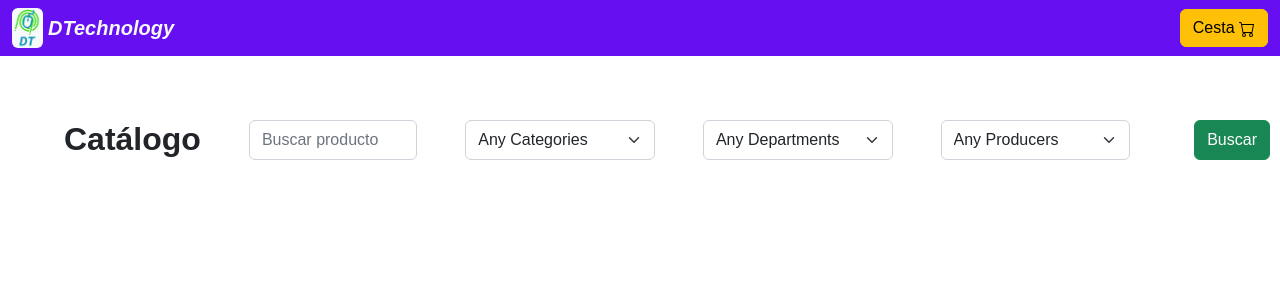
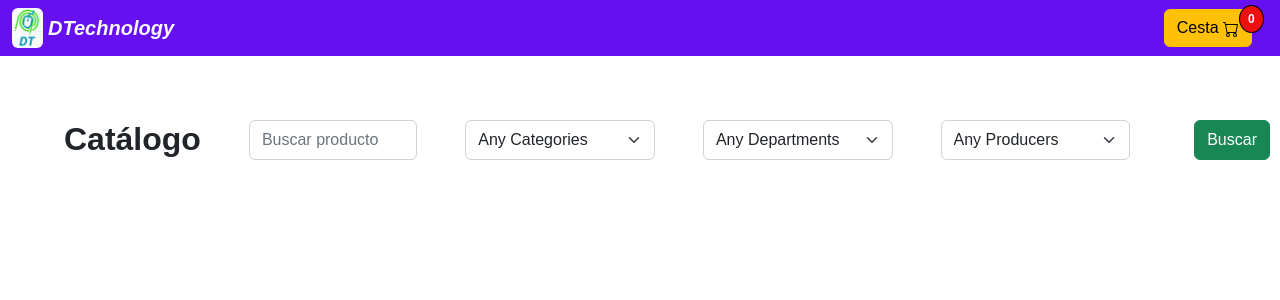
Before and after one commit to TomasCB24/DTechnology, a Django app: page / in a window 1280 px wide. Shown: the top 300 px of the page. Run offline with Django 4.2, Linux system fonts and the light colour scheme; data that the repository does not hold is empty; parts of the project's set-up code (start-up, migrations or seed data) failed here and were passed over.

Commit message:
feat(#016): Added support to check the status of the shopping cart from anywhere

```diff
--- a/DTechnology/views.py
+++ b/DTechnology/views.py
@@ -11,6 +11,16 @@ from Marketplace.models import Product, CATEGORY_CHOICES, DEPARTMENT_CHOICES, PR
 def index(request):
     return render(request, 'base_INDEX.html')
 
+def get_cart_counter(request):
+    if 'nonuser' in request.session:
+        order_products = OrderProduct.objects.filter(session_id=request.session['nonuser'])
+        cart_counter = 0
+        for order_product in order_products:
+            cart_counter += order_product.quantity
+        return cart_counter
+    else:
+        return 0
+
 def cart(request):
 
     product_orders = OrderProduct.objects.filter(session_id=request.session['nonuser'])
@@ -19,7 +29,7 @@ def cart(request):
     for product_order in product_orders:
         total_price += product_order.get_final_price()
 
-    return render(request, 'base_CART.html', {'products': product_orders, 'total_price': total_price})
+    return render(request, 'base_CART.html', {'products': product_orders, 'total_price': total_price, 'cart_counter': get_cart_counter(request)})
 
 def reduce_product_quantity(request, id):
     product = OrderProduct.objects.get(id=id)
@@ -75,8 +85,11 @@ def home(request):
             'active_cat': active_category,
             'active_dep': active_department,
             'active_prod': active_producer,
-            'listOfList': products}
+            'listOfList': products,
+            'cart_counter': get_cart_counter(request)
+            }
         )
+
 
 def add_to_cart(request,product_id, quantity):
 
--- a/static/styles/main.css
+++ b/static/styles/main.css
@@ -89,6 +89,24 @@ select {
   font: inherit;
 }
 
+#cart-btn {
+  margin: 0 1rem;
+}
+
+.cart-counter {
+  position: absolute;
+  width: 25px;
+  top: 0.3rem;
+  right: 1rem;
+  background-color: #ee0f0f;
+  border: 1px solid black;
+  border-radius: 50%;
+  color: rgb(255, 255, 255);
+  padding: 0.25rem 0.5rem;
+  font-size: 0.75rem;
+  font-weight: 700;
+}
+
 /* Remove all animations, transitions and smooth scroll for people that prefer not to see them */
 @media (prefers-reduced-motion: reduce) {
   html:focus-within {
--- a/templates/components/navbar.html
+++ b/templates/components/navbar.html
@@ -9,6 +9,7 @@
       </div>
       <div class="pc-screen">
         {% include "components/shopping_cart.html" %}
+        <span class="cart-counter">{{ cart_counter }}</span>
       </div>
 
     </div>
--- a/templates/components/shopping_cart.html
+++ b/templates/components/shopping_cart.html
@@ -1,4 +1,4 @@
-<a href="/cart" class="btn btn-warning" role="button" aria-pressed="true">
+<a href="/cart" class="btn btn-warning" id="cart-btn" role="button" aria-pressed="true">
     <span>
         Cesta
     </span>
```
